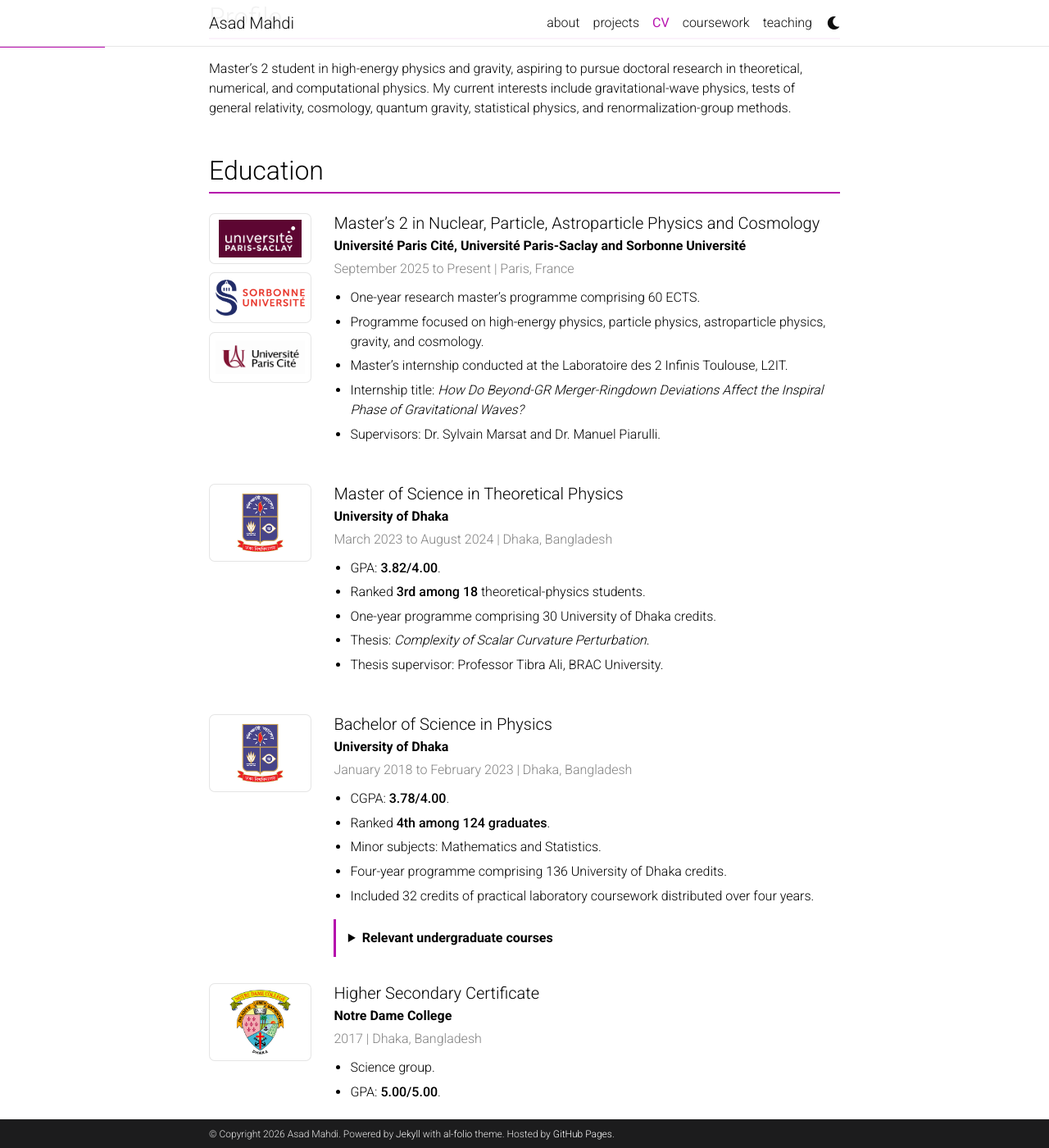
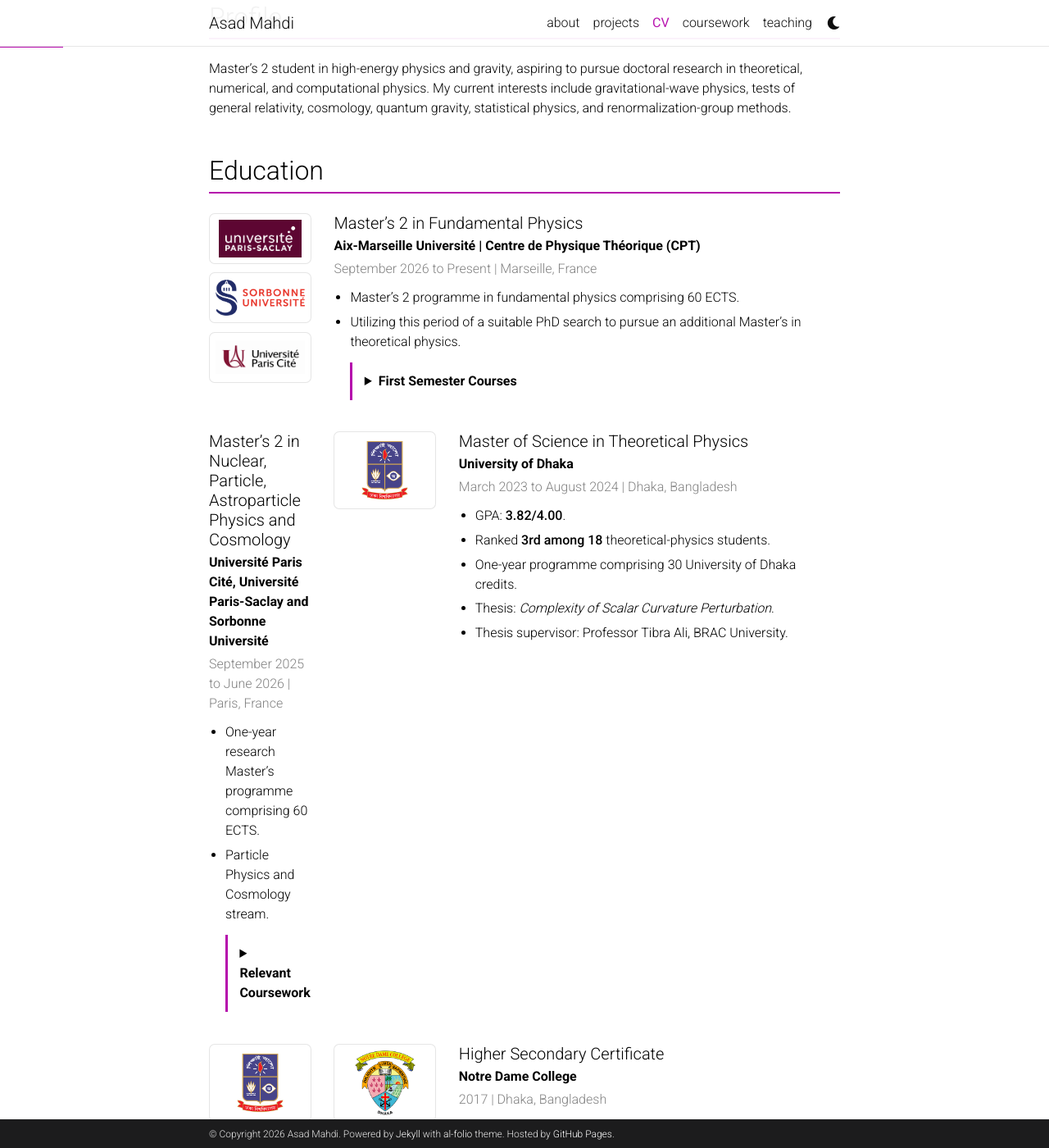
Before and after one commit to asadmahdi-phy/asadmahdi-phy.github.io, a Jekyll site: the page built from _pages/cv.md, in a window 1280 px wide and 1400 px high, scrolled down 438 px. Shown: the whole window at 82% size. Built offline with Jekyll 4.4.1, drawn with Linux system fonts in a browser that asks for light colours; comment, search, counter and statistics services are not loaded; a style sheet for code colours, icons or effects is not loaded.

Commit message:
Update cv.md

```diff
--- a/_pages/cv.md
+++ b/_pages/cv.md
@@ -201,42 +201,99 @@
 <img alt="Sorbonne Université" class="cv-institution-logo" loading="lazy" src="{{ '/assets/img/institutions/sorbonne-universite.png' | relative_url }}"/>
 <img alt="Université Paris Cité" class="cv-institution-logo" loading="lazy" src="{{ '/assets/img/institutions/paris-cite.png' | relative_url }}"/>
 </div>
+
 <div class="cv-entry-content">
-<h3>
-          Master’s 2 in Nuclear, Particle, Astroparticle Physics and Cosmology
-        </h3>
-<div class="cv-institution">
-          Université Paris Cité, Université Paris-Saclay and Sorbonne Université
-        </div>
-<div class="cv-date">
-          September 2025 to Present | Paris, France
-        </div>
+  <h3>
+    Master’s 2 in Fundamental Physics
+  </h3>
+
+  <div class="cv-institution">
+    Aix-Marseille Université | Centre de Physique Théorique (CPT)
+  </div>
+
+  <div class="cv-date">
+    September 2026 to Present | Marseille, France
+  </div>
+
+  <ul>
+    <li>
+      Master’s 2 programme in fundamental physics comprising 60 ECTS.
+    </li>
+
+    <li>
+     Utilizing this period of a suitable PhD search to pursue an additional Master’s in theoretical physics.
+    </li>
+
+    <details>
+<summary>First Semester Courses</summary>
 <ul>
-<li>
-            One-year research master’s programme comprising 60 ECTS.
+<li>General Relativity</li>
+<li>Relativistic Universe</li>
+<li>Advanced Quantum Field Theory</li>
+<li>Advanced Quantum Mechanics</li>
+<li>Galaxy and Cosmology</li>
+<li>AI and Data Science</li>
+</ul>
+</details>
+</ul>
+</div>
+
+<div class="cv-entry-content">
+
+  <h3>
+    Master’s 2 in Nuclear, Particle, Astroparticle Physics and Cosmology
+  </h3>
+
+  <div class="cv-institution">
+    Université Paris Cité, Université Paris-Saclay and Sorbonne Université
+  </div>
+
+  <div class="cv-date">
+    September 2025 to June 2026 | Paris, France
+  </div>
+
+  <ul>
+    <li>
+      One-year research Master’s programme comprising 60 ECTS.
+    </li>
+
+    <li>
+      Particle Physics and Cosmology stream.
+    </li>
+
+    <li style="list-style: none;">
+      <details>
+        <summary>Relevant Coursework</summary>
+        <ul>
+          <li>
+            Particle Physics
+            (Quantum Field Theory up to QED and the Standard Model of Particle Physics)
           </li>
-<li>
-            Programme focused on high-energy physics, particle physics,
-            astroparticle physics, gravity, and cosmology.
+
+          <li>
+            Astroparticles and Cosmology
+            (including a component on General Relativity)
           </li>
-<li>
-            Master’s internship conducted at the Laboratoire des 2 Infinis
-            Toulouse, L2IT.
+
+          <li>
+            Particle Physics – Additional Topics
+            (Symmetry Breaking, Yang–Mills Theory, and Renormalization Group Analysis)
           </li>
-<li>
-            Internship title:
-            <em>
-              How Do Beyond-GR Merger-Ringdown Deviations Affect the
-              Inspiral Phase of Gravitational Waves?
-            </em>
-</li>
-<li>
-            Supervisors: Dr. Sylvain Marsat and Dr. Manuel Piarulli.
+
+          <li>
+            Beyond the Standard Model Physics
           </li>
-</ul>
+
+          <li>
+            Data Science
+          </li>
+        </ul>
+      </details>
+    </li>
+  </ul>
 
 </div>
-</div>
+
 <div class="cv-entry">
 <div>
 <img alt="University of Dhaka" class="cv-thumbnail" loading="lazy" src="{{ '/assets/img/institutions/university-of-dhaka.jpg' | relative_url }}"/>
```
